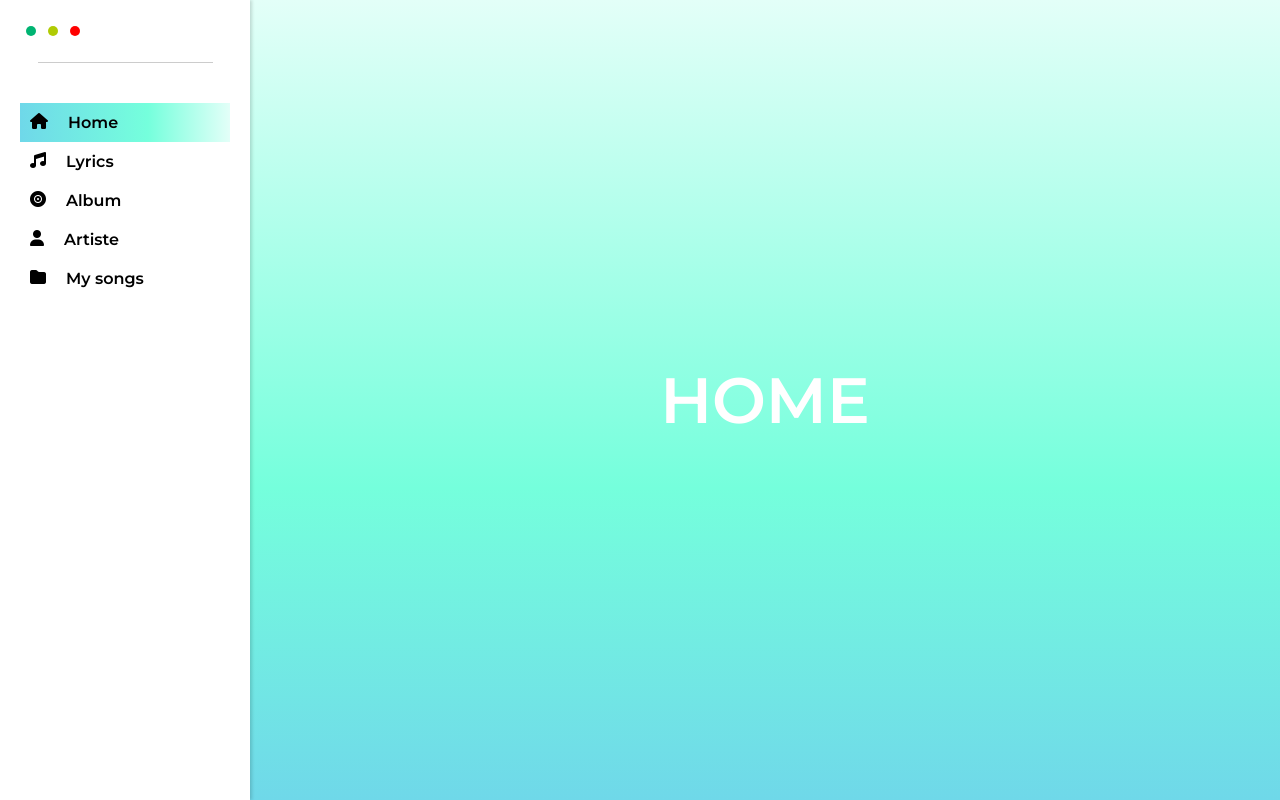
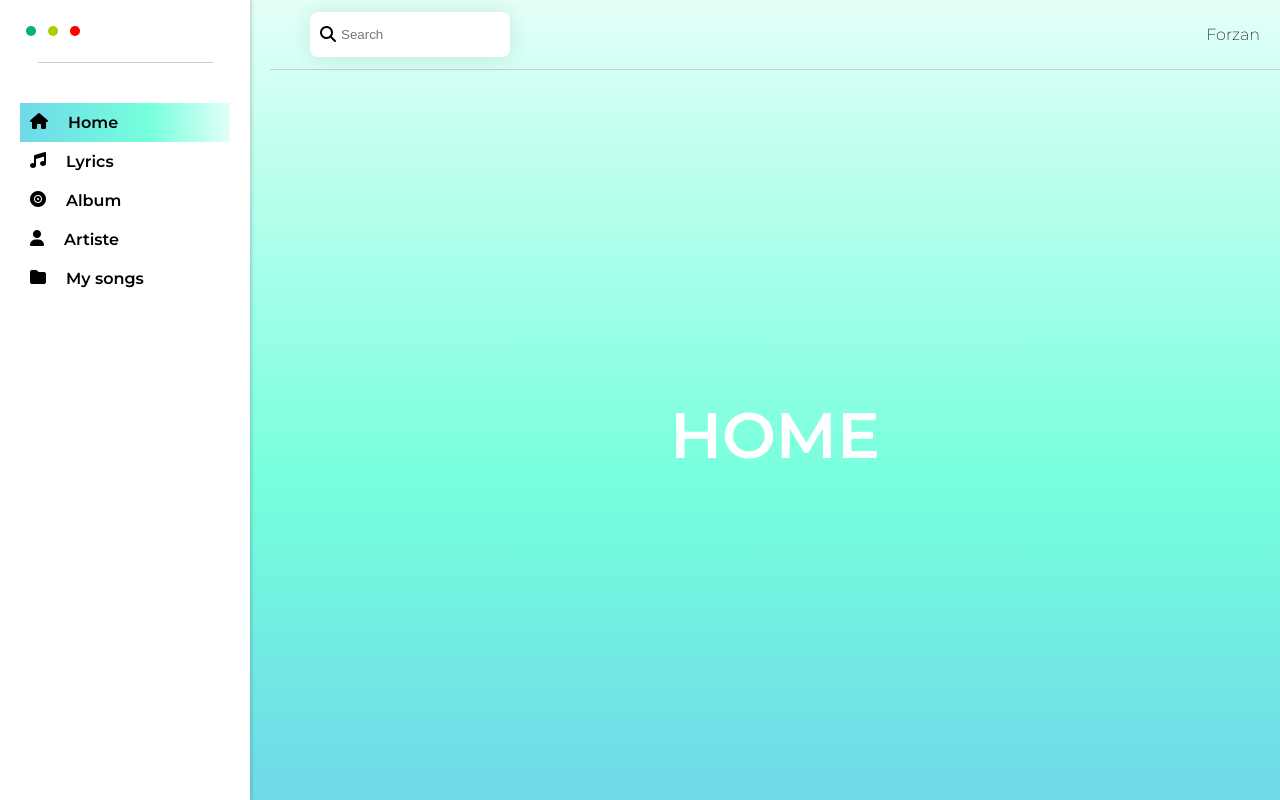
Before and after one commit to minnez/GeniusSongs-vue, a Vue app: page / in a window 1280 px wide. Built offline with nearby package versions, Linux system fonts and the light colour scheme.

Commit message:
worked on the homepage

```diff
--- a/src/App.vue
+++ b/src/App.vue
@@ -15,6 +15,9 @@ export default {
 };
 </script>
 <style>
+* {
+    box-sizing: border-box;
+}
 #app {
     font-family: "Montserrat", sans-serif;
     -webkit-font-smoothing: antialiased;
--- a/src/views/HomeView.vue
+++ b/src/views/HomeView.vue
@@ -1,5 +1,19 @@
 <template>
-    <div class="home-main">HOME</div>
+    <div class="home-main">
+        <div class="action-nav">
+            <div class="search">
+                <span class="searchButton"
+                    ><i class="fa-solid fa-magnifying-glass"></i
+                ></span>
+                <input placeholder="Search" class="searchTerm" type="text" />
+            </div>
+            <div class="profile">
+                <img src="" alt="" />
+                <span>Forzan</span>
+            </div>
+        </div>
+        <div class="home-content">HOME</div>
+    </div>
 </template>
 
 <script>
@@ -13,11 +27,65 @@ export default {
 <style>
 .home-main {
     height: 100%;
+    padding-left: 20px;
+    display: grid;
+    grid-template-rows: 70px auto;
+}
+.action-nav {
+    border-bottom: 0.5px solid #ccc;
+    display: flex;
+    align-items: center;
+    justify-content: space-between;
+}
+.action-nav .search {
+    position: relative;
+    display: flex;
+    align-items: center;
+    box-shadow: 1px 1px 25px rgba(0, 0, 0, 0.05),
+        -1px -1px 25px rgba(0, 0, 0, 0.05);
+
+    max-width: 200px;
+    margin-left: 40px;
+    border-radius: 8px;
+    padding: 5px 10px;
+    background: #fff;
+}
+.action-nav .searchTerm {
+    width: 100%;
+    padding: 10px 16px;
+    padding-left: 5px;
+    border-radius: 8px;
+    outline: none;
+    border: none;
+    color: inherit;
+}
+.action-nav.searchButton {
+    width: 40px;
+    text-align: center;
+    cursor: pointer;
+    color: inherit;
+}
+.action-nav .profile {
+    padding: 20px;
+    font-weight: 200;
+}
+.home-content {
     font-size: 4rem;
-    color: #fff;
     display: flex;
     justify-content: center;
     align-items: center;
     font-weight: 600;
+    color: #fff;
+}
+@media screen and (max-width: 540px) {
+    .action-nav .search {
+        margin-left: 15px;
+    }
+}
+@media screen and (max-width: 328px) {
+    .action-nav .search {
+        width: 120px;
+        margin-left: 0;
+    }
 }
 </style>
```
